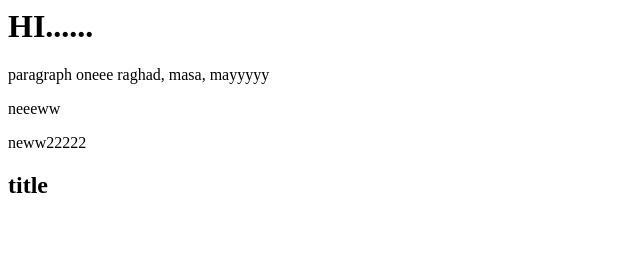
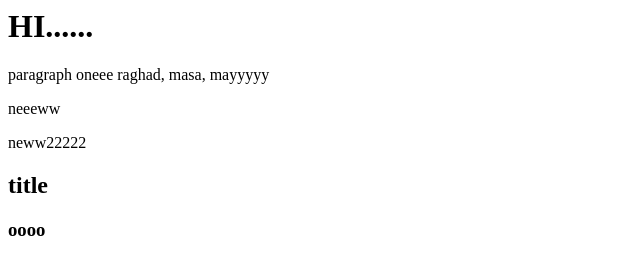
Before and after one commit to raghaadd/software_ieeecompany, a plain HTML site: page index.html in a window 1280 px wide. Shown: the full height of the page, 0-640 px from the left. Drawn offline with Linux system fonts and the light colour scheme.

Commit message:
task1 newwww

```diff
--- a/index.html
+++ b/index.html
@@ -3,3 +3,4 @@
 <p>neeeww</p>
 <p>neww22222</p>
 <h2>title</h2>
+<h3>oooo</h3>
```
